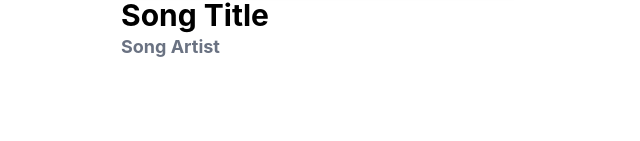
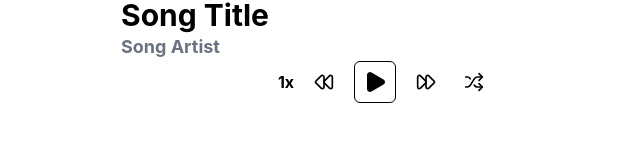
Before and after one commit to Jaylenperez/atlas_music_player, a React (Vite) app: page / in a window 1280 px wide. Shown: the part 459-600 px from the top of the page, without its empty margins (255-895 px from the left). Built offline with nearby package versions, Linux system fonts and the light colour scheme.

Commit message:
implemented very simple play controls

```diff
--- a/package.json
+++ b/package.json
@@ -10,6 +10,7 @@
     "preview": "vite preview"
   },
   "dependencies": {
+    "lucide-react": "0.544.0",
     "react": "19.0.0",
     "react-dom": "19.0.0"
   },
--- a/src/components/MusicPlayer.jsx
+++ b/src/components/MusicPlayer.jsx
@@ -1,11 +1,13 @@
 import CoverArt from "./CoverArt";
 import SongTitle from "./SongTitle";
+import PlayControls from "./PlayControls";
 
 export default function MusicPlayer() {
   return (
     <div className="mx-auto w-full max-w-xl p-6">
       <CoverArt />
       <SongTitle />
+      <PlayControls />
     </div>
   );
 }
--- /dev/null
+++ b/src/components/PlayControls.jsx
@@ -0,0 +1,52 @@
+import { Rewind, Play, FastForward, Shuffle } from "lucide-react";
+
+export default function PlayControls() {
+  return (
+    <div className="flex items-center justify-center gap-3">
+      {/* Speed */}
+      <button id="speedButton" class="font-bold text-black">
+        1x
+      </button>
+
+      {/* Back */}
+      <button
+        type="button"
+        aria-label="Back"
+        title="Back"
+        className="p-2 text-black"
+      >
+        <Rewind className="size-5" />
+      </button>
+
+      {/* Play (accent) */}
+      <button
+        type="button"
+        aria-label="Play"
+        title="Play"
+        className="rounded-md border border-black p-2 text-black"
+      >
+        <Play className="size-6 fill-current text-black" />
+      </button>
+
+      {/* Forward */}
+      <button
+        type="button"
+        aria-label="Forward"
+        title="Forward"
+        className="p-2 text-black"
+      >
+        <FastForward className="size-5" />
+      </button>
+
+      {/* Shuffle */}
+      <button
+        type="button"
+        aria-label="Shuffle"
+        title="Shuffle"
+        className="p-2 text-black"
+      >
+        <Shuffle className="size-5" />
+      </button>
+    </div>
+  );
+}
```
Also changed, not shown: 1 other file (tests, documents, lock files or other folders).
